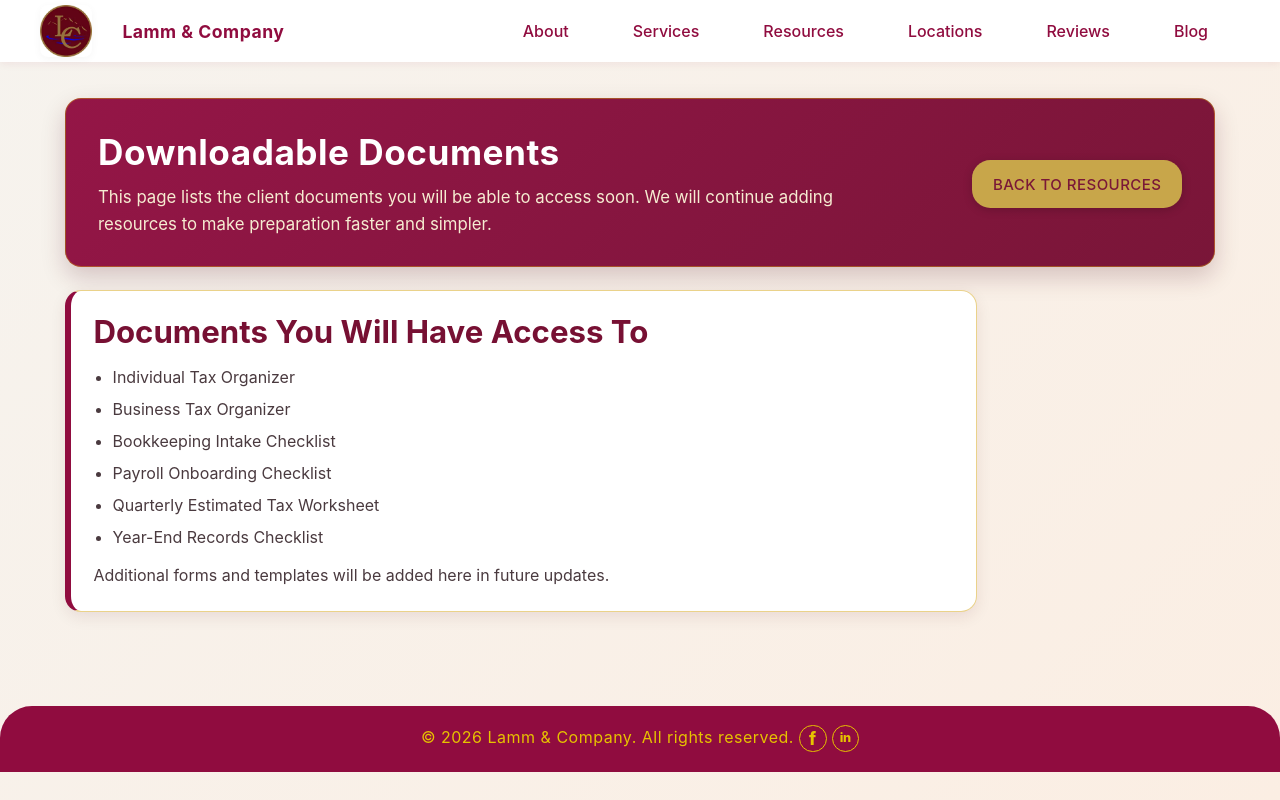
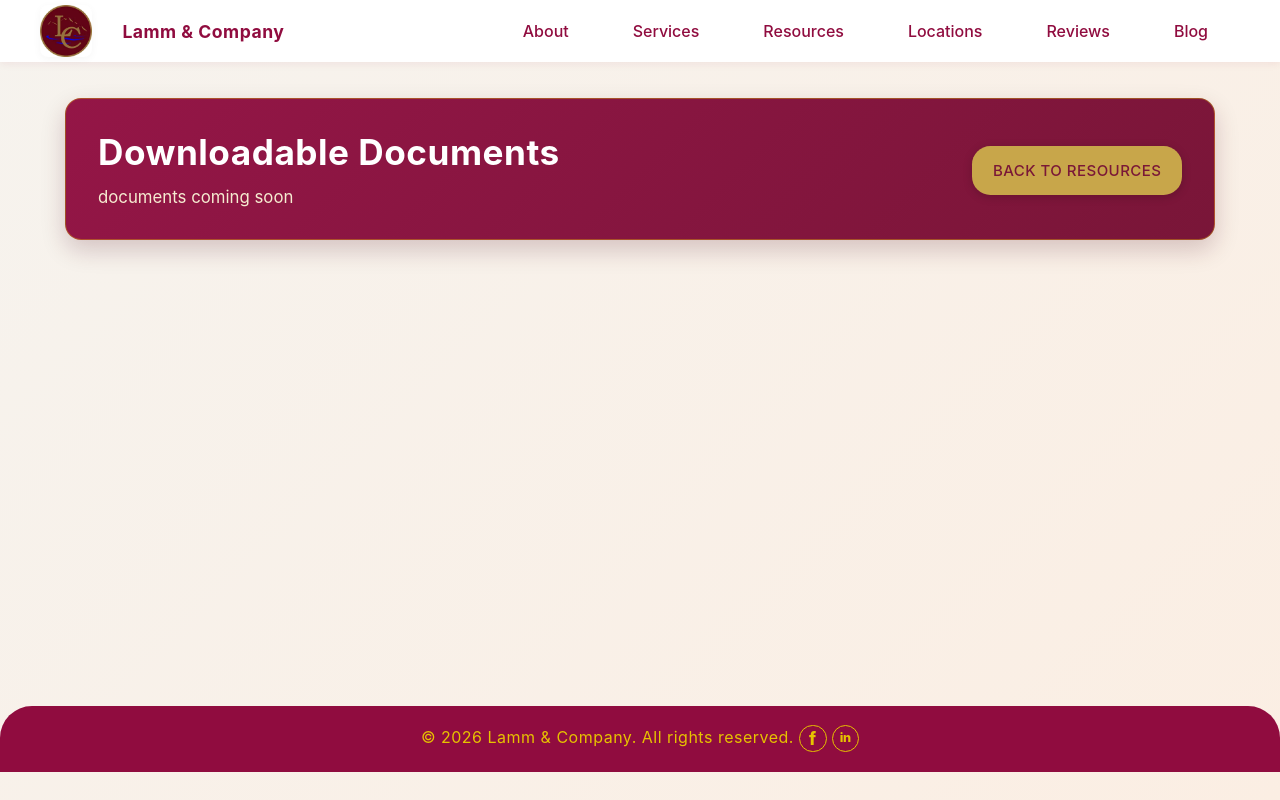
Before and after one commit to EmilyWatkinz/Lamm-Co-CPA, a React (Create React App) app: page /resources/documents in a window 1280 px wide. Built offline with nearby package versions, Linux system fonts and the light colour scheme.

Commit message:
Update secure upload flow and downloadable documents page

```diff
--- a/server.js
+++ b/server.js
@@ -16,7 +16,7 @@ const upload = multer({
 });
 
 const port = Number(process.env.SERVER_PORT || 5001);
-const recipientEmail = process.env.UPLOAD_RECIPIENT_EMAIL || 'ewatkins@lammcocpa.com';
+const recipientEmail = process.env.UPLOAD_RECIPIENT_EMAIL || 'ar@lammcocpa.com';
 const graphSimpleSendMaxBytes = Number(process.env.GRAPH_SIMPLE_SEND_MAX_BYTES || 3500000);
 
 app.use((request, response, next) => {
--- a/src/DownloadableDocuments.js
+++ b/src/DownloadableDocuments.js
@@ -2,15 +2,6 @@ import React, { useEffect, useState } from 'react';
 import { Link } from 'react-router-dom';
 import './App.css';
 import SiteNavbar from './components/SiteNavbar';
-
-const upcomingDocuments = [
-  'Individual Tax Organizer',
-  'Business Tax Organizer',
-  'Bookkeeping Intake Checklist',
-  'Payroll Onboarding Checklist',
-  'Quarterly Estimated Tax Worksheet',
-  'Year-End Records Checklist',
-];
 
 function DownloadableDocuments() {
   const [showScroll, setShowScroll] = useState(false);
@@ -31,28 +22,11 @@ function DownloadableDocuments() {
         <section className="resources-hero documents-hero">
           <div className="resources-hero-main">
             <h1>Downloadable Documents</h1>
-            <p>
-              This page lists the client documents you will be able to access soon.
-              We will continue adding resources to make preparation faster and simpler.
-            </p>
+            <p>documents coming soon</p>
           </div>
           <Link to="/resources" className="resources-deadlines-btn">
             BACK TO RESOURCES
           </Link>
-        </section>
-
-        <section className="resources-grid" aria-label="Upcoming downloadable documents">
-          <article className="resource-card documents-list-card">
-            <h2>Documents You Will Have Access To</h2>
-            <ul className="documents-list">
-              {upcomingDocuments.map((doc) => (
-                <li key={doc}>{doc}</li>
-              ))}
-            </ul>
-            <p className="resource-placeholder-text documents-note">
-              Additional forms and templates will be added here in future updates.
-            </p>
-          </article>
         </section>
       </main>
 
--- a/src/SecureUpload.js
+++ b/src/SecureUpload.js
@@ -1,7 +1,6 @@
 import React, { useEffect, useState } from 'react';
 import './App.css';
 import SiteNavbar from './components/SiteNavbar';
-import { isFirebaseUploadConfigured, uploadFilesAndSendNotification } from './firebaseUpload';
 
 function SecureUpload() {
   const [showScroll, setShowScroll] = useState(false);
@@ -13,7 +12,6 @@ function SecureUpload() {
   const [uploadComplete, setUploadComplete] = useState(false);
   const [statusMessage, setStatusMessage] = useState('');
   const [statusType, setStatusType] = useState('info');
-  const useFirebaseUpload = isFirebaseUploadConfigured();
   const uploadEndpoint = process.env.REACT_APP_UPLOAD_API_URL || (window.location.port === '3000'
     ? 'http://localhost:5001/api/secure-upload'
     : '/api/secure-upload');
@@ -44,16 +42,6 @@ function SecureUpload() {
     setStatusMessage('');
 
     try {
-      let payload = {};
-
-      if (useFirebaseUpload) {
-        payload = await uploadFilesAndSendNotification({
-          files: selectedFiles,
-          clientName,
-          clientEmail,
-          notes,
-        });
-      } else {
       const formData = new FormData();
       selectedFiles.forEach((file) => {
         formData.append('files', file);
@@ -68,11 +56,10 @@ function SecureUpload() {
         body: formData,
       });
 
-        payload = await response.json().catch(() => ({}));
+      const payload = await response.json().catch(() => ({}));
 
       if (!response.ok) {
         throw new Error(payload.message || `Upload failed with status ${response.status}`);
-        }
       }
 
       setStatusType('success');
```
Also changed, not shown: 2 other files (tests, documents, lock files or other folders). Lines whose indentation alone changed are shown as unchanged.
